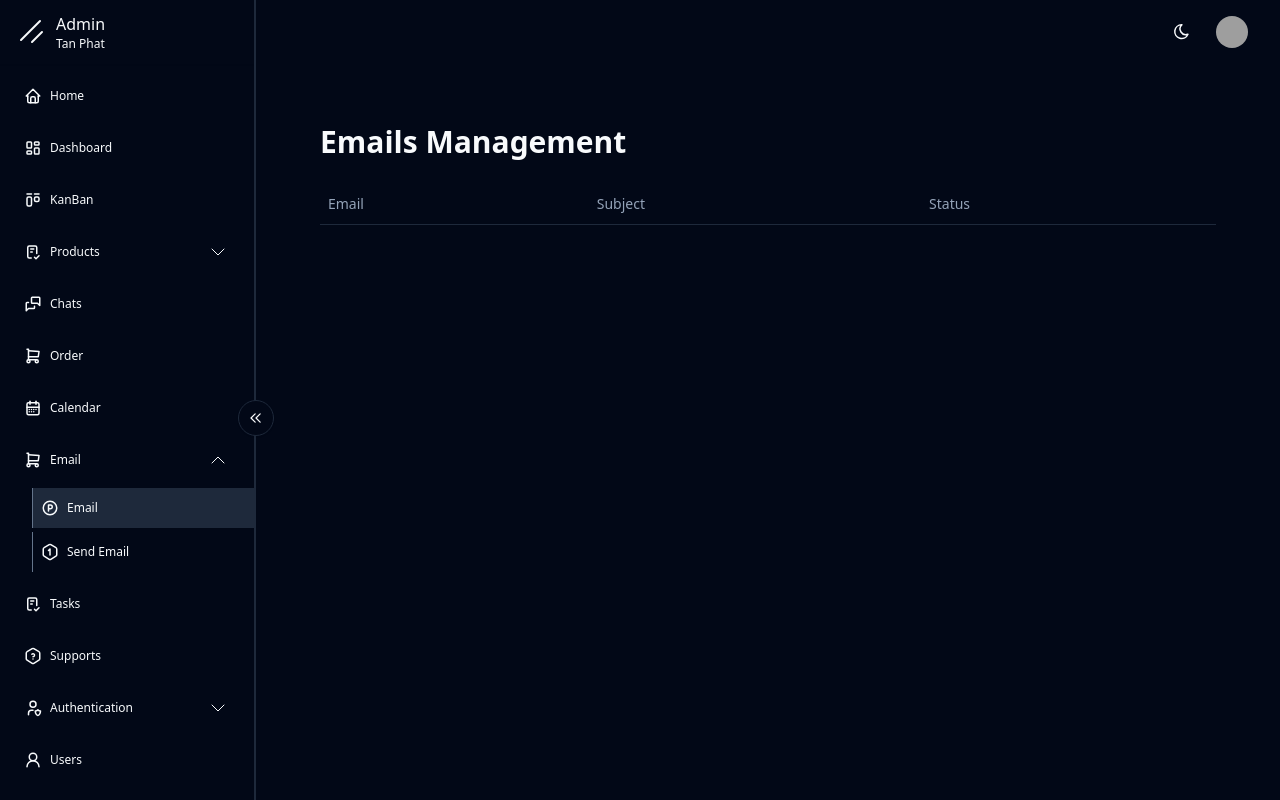
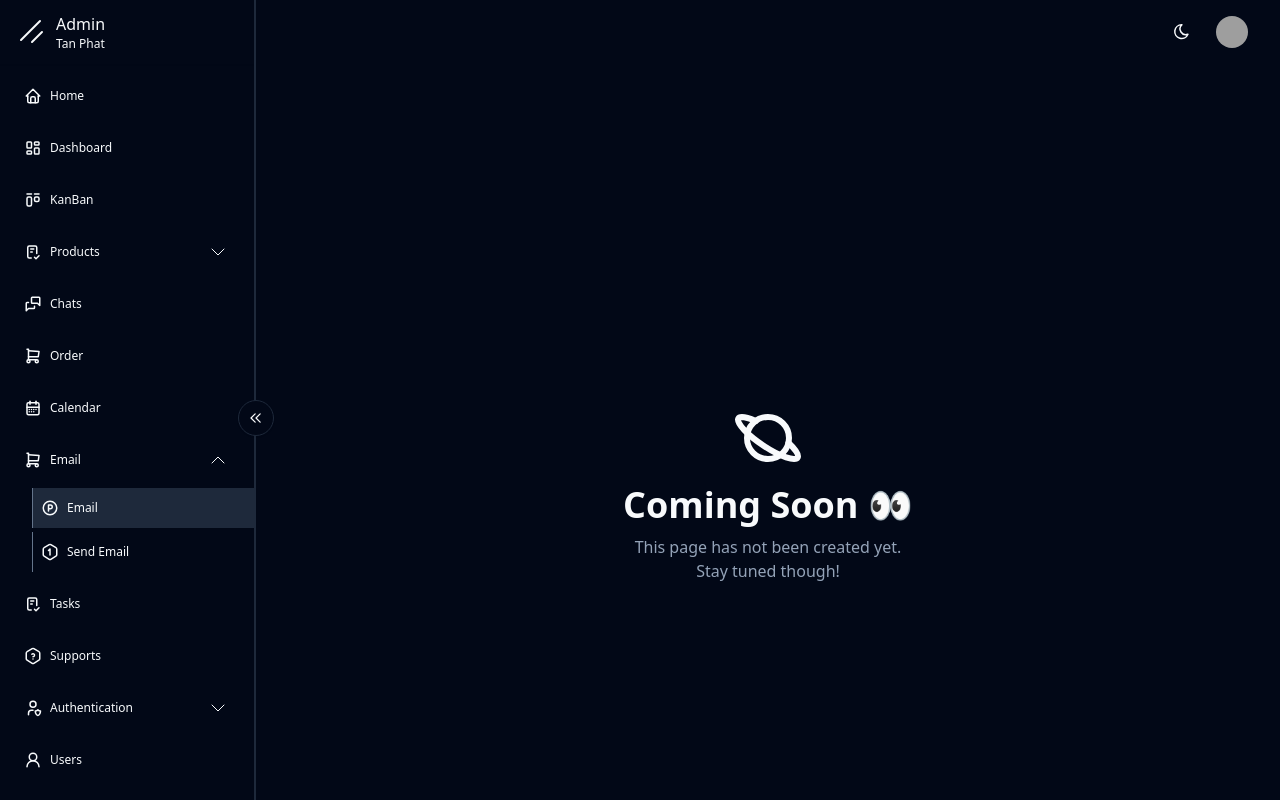
Before and after one commit to LogicLayer07/React-Shadcn-Admin-Dashboard, a React (Vite) app: page /emails in a window 1280 px wide. Built offline with nearby package versions, Linux system fonts and the light colour scheme; grey boxes are pictures that could not be loaded.

Commit message:
refactor(emails): remove unused functions

```diff
--- a/src/pages/email/components/EmailMarketingManager.tsx
+++ b/src/pages/email/components/EmailMarketingManager.tsx
@@ -76,21 +76,21 @@ const EmailMarketingManager: React.FC = () => {
   }, [])
 
   const handleSendEmails = useCallback(async () => {
-    const userList = sendToAll ? allUsers.map(user => user.email) : users.split(',').map(email => email.trim());
+    // const userList = sendToAll ? allUsers.map(user => user.email) : users.split(',').map(email => email.trim());
     setIsLoading(true);
 
     try {
-      const emailPromises = userList.map(async (userEmail) => {
-        const emailComponent = getEmailComponent(selectedTemplate, userEmail);
-        const htmlContent = renderToHtmlFallback(emailComponent);
+      // const emailPromises = userList.map(async (userEmail) => {
+        // const emailComponent = getEmailComponent(selectedTemplate, userEmail);
+        // const htmlContent = renderToHtmlFallback(emailComponent);
         // return sendEmails({
         //   to: userEmail,
         //   subject,
         //   html: htmlContent,
         // });
-      });
+      // });
 
-      await Promise.all(emailPromises);
+      // await Promise.all(emailPromises);
       toast({
         title: "Success",
         description: "All emails sent successfully!",
@@ -106,8 +106,6 @@ const EmailMarketingManager: React.FC = () => {
       setIsLoading(false);
     }
   }, [sendToAll, allUsers, users, selectedTemplate, subject, getEmailComponent, renderToHtmlFallback]);
-  console.log("allUsers",allUsers)
-  console.log("allUsers length",allUsers.length)
 
   return (
     <main className="grid flex-1 gap-4 p-4 md:gap-8 lg:grid-cols-3 xl:grid-cols-3">
--- a/src/pages/email/components/ListEmail.tsx
+++ b/src/pages/email/components/ListEmail.tsx
@@ -1,9 +1,10 @@
-import { useEffect, useState } from 'react'
-import { Table, TableBody, TableCell, TableHead, TableHeader, TableRow } from "@/components/ui/table"
+import ComingSoon from '@/components/coming-soon';
+import { useEffect } from 'react'
+// import { Table, TableBody, TableCell, TableHead, TableHeader, TableRow } from "@/components/ui/table"
 // import { getMails } from '@/api/emailAPI'
 
 export default function ListEmail() {
-    const [listEmails, setLitEmails] = useState([])
+    // const [listEmails, setLitEmails] = useState([])
     useEffect(() => {
         const handleFetch = async () => {
             // const response = await getMails();
@@ -13,9 +14,10 @@ export default function ListEmail() {
     }, [])
     return (
         <>
-            <div className="p-8">
-                <h1 className="text-3xl font-bold mb-6">Emails Management</h1>
-                <Table>
+            <ComingSoon />
+            {/* <div className="p-8">
+                <h1 className="text-3xl font-bold mb-6">Emails Management</h1> */}
+                {/* <Table>
                     <TableHeader>
                         <TableRow>
                             <TableHead>Email</TableHead>
@@ -32,8 +34,8 @@ export default function ListEmail() {
                             </TableRow>
                         ))}
                     </TableBody>
-                </Table>
-            </div>
+                </Table> */}
+            {/* </div> */}
         </>
     )
 }
```
